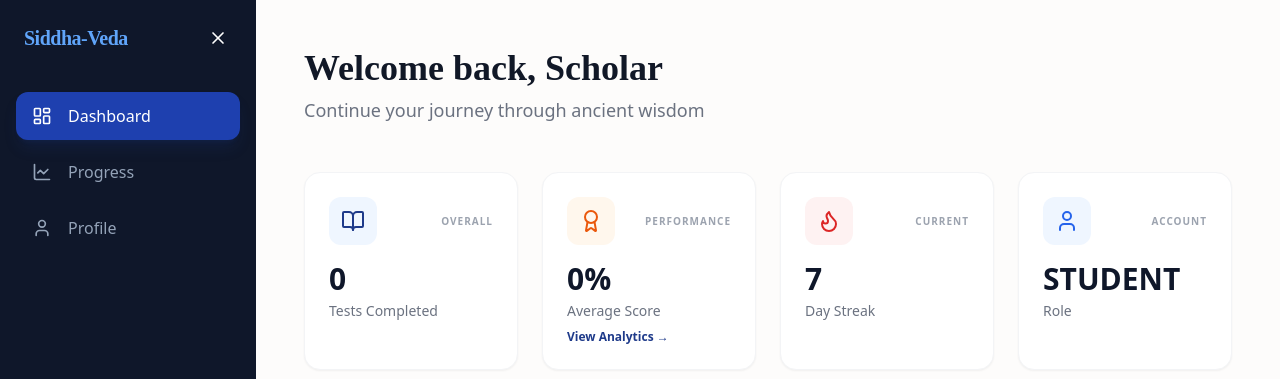
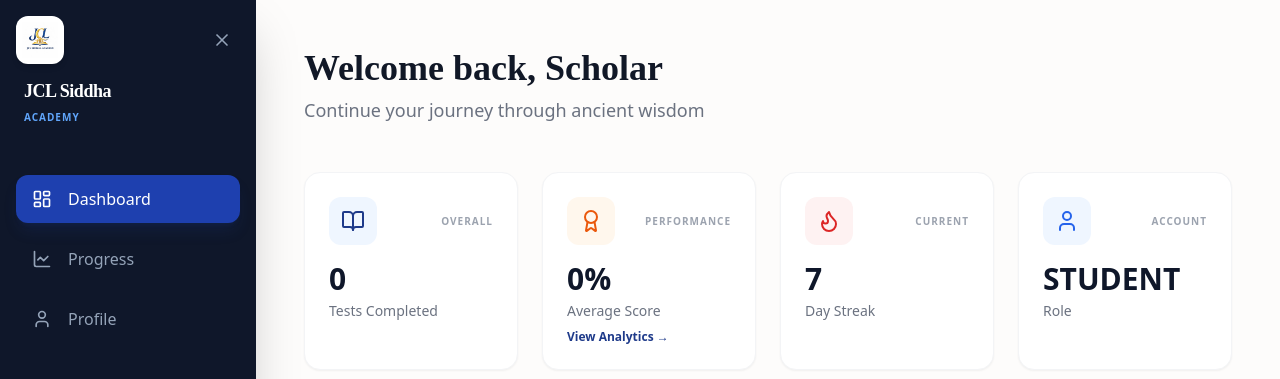
Before and after one commit to Abinaya-R-2005/siddha, a React (Create React App) app in the folder frontend/: page /dashboard in a window 1280 px wide. Shown: the top 379 px of the page. Built offline with nearby package versions, Linux system fonts and the light colour scheme; no server answers; sample sign-in values are in the browser's storage.

Commit message:
added logo

```diff
--- a/frontend/src/components/Layout/AuthLayout.jsx
+++ b/frontend/src/components/Layout/AuthLayout.jsx
@@ -18,8 +18,19 @@ const AuthLayout = ({ children }) => {
                     transition={{ duration: 0.8, ease: "easeOut" }}
                     className="relative z-10"
                 >
+     <motion.div
+    initial={{ opacity: 0, x: -30 }}
+    animate={{ opacity: 1, x: 0 }}
+    transition={{ duration: 0.8, ease: "easeOut" }}
+    className="relative z-10"
+>
+
+
+
+    <div className="mt-12 h-1 w-24 bg-gradient-to-r from-cyan-500 to-transparent rounded-full" />
+</motion.div>
                     <h1 className="text-5xl lg:text-6xl font-serif font-bold mb-6 leading-tight">
-                        Siddha-Veda Intelligence
+                        JCL Siddha Academy
                     </h1>
                     <p className="text-xl lg:text-2xl text-blue-200 font-light max-w-md">
                         The Modern Archive of Ancient Wisdom
--- a/frontend/src/pages/Dashboard.jsx
+++ b/frontend/src/pages/Dashboard.jsx
@@ -76,16 +76,62 @@ const Dashboard = () => {
 
   return (
     <div className="flex min-h-screen bg-[#FDFCFB] font-sans text-slate-900">
-      {/* SIDEBAR */}
-      <aside className={`${isSidebarOpen ? 'w-64' : 'w-20'} bg-[#0F172A] text-white transition-all duration-300 flex flex-col fixed h-full z-50`}>
-        <div className="p-6 flex items-center justify-between">
-          {isSidebarOpen && <motion.h1 initial={{ opacity: 0 }} animate={{ opacity: 1 }} className="text-xl font-serif font-bold tracking-tight text-blue-400">Siddha-Veda</motion.h1>}
-          <button onClick={() => setSidebarOpen(!isSidebarOpen)} className="p-1 hover:bg-slate-800 rounded-md">
-            {isSidebarOpen ? <X size={20} /> : <Menu size={20} />}
-          </button>
+
+      {/* SIDEBAR - Fixed width logic (w-64 vs w-24) */}
+      <aside className={`${isSidebarOpen ? 'w-64' : 'w-24'} bg-[#0F172A] text-white transition-all duration-300 flex flex-col fixed h-full z-50 shadow-2xl overflow-hidden`}>
+
+        {/* LOGO & BRANDING SECTION */}
+        <div className="p-4 mb-4 flex flex-col items-center">
+          <div className={`w-full flex items-center transition-all duration-300 ${isSidebarOpen ? 'justify-between mb-2' : 'justify-center'}`}>
+
+            {/* White Logo Container to make the logo visible against dark blue */}
+            <div className={`bg-white p-1.5 rounded-xl shadow-md transition-all duration-300 ${isSidebarOpen ? 'h-12 w-12' : 'h-14 w-14'}`}>
+              <img
+                src="/LOGO.jpeg"
+                alt="JCL Logo"
+                className="h-full w-full object-contain"
+              />
+            </div>
+
+            {isSidebarOpen && (
+              <button onClick={() => setSidebarOpen(false)} className="p-2 hover:bg-slate-800 rounded-lg text-slate-400">
+                <X size={20} />
+              </button>
+            )}
+          </div>
+
+          {/* Brand Name - Only visible when sidebar is open */}
+          <AnimatePresence>
+            {isSidebarOpen && (
+              <motion.div
+                initial={{ opacity: 0, x: -10 }}
+                animate={{ opacity: 1, x: 0 }}
+                exit={{ opacity: 0 }}
+                className="w-full text-left mt-2 px-2"
+              >
+                <span className="text-lg font-serif font-bold tracking-tight text-white leading-tight block">
+                  JCL Siddha
+                </span>
+                <span className="text-[10px] font-sans text-blue-400 font-bold uppercase tracking-widest">
+                  Academy
+                </span>
+              </motion.div>
+            )}
+          </AnimatePresence>
+
+          {/* Collapsed Menu Toggle */}
+          {!isSidebarOpen && (
+            <button
+              onClick={() => setSidebarOpen(true)}
+              className="mt-6 p-3 hover:bg-slate-800 rounded-xl text-slate-400 transition-colors"
+            >
+              <Menu size={24} />
+            </button>
+          )}
         </div>
 
-        <nav className="flex-1 mt-4 px-4 space-y-2">
+        {/* NAVIGATION */}
+        <nav className="flex-1 mt-4 px-4 space-y-3">
           <NavItem
             icon={<LayoutDashboard size={20} />}
             label="Dashboard"
@@ -107,16 +153,20 @@ const Dashboard = () => {
           />
         </nav>
 
+        {/* LOGOUT */}
         <div className="p-4 border-t border-slate-800">
-          <button onClick={() => { localStorage.removeItem('token'); navigate('/login'); }} className="flex items-center gap-4 px-4 py-3 w-full text-slate-400 hover:text-white transition-colors hover:bg-red-500/10 rounded-xl">
+          <button
+            onClick={() => { localStorage.removeItem('token'); navigate('/login'); }}
+            className="flex items-center gap-4 px-4 py-3 w-full text-slate-400 hover:text-white transition-colors hover:bg-red-500/10 rounded-xl"
+          >
             <LogOut size={20} />
             {isSidebarOpen && <span className="font-medium">Logout</span>}
           </button>
         </div>
       </aside>
 
-      {/* MAIN CONTENT AREA */}
-      <main className={`flex-1 transition-all duration-300 ${isSidebarOpen ? 'ml-64' : 'ml-20'} p-8 md:p-12`}>
+      {/* MAIN CONTENT AREA - Matches Sidebar Margin */}
+      <main className={`flex-1 transition-all duration-300 ${isSidebarOpen ? 'ml-64' : 'ml-24'} p-8 md:p-12`}>
         <header className="mb-12 flex justify-between items-end">
           <div>
             <h2 className="text-4xl font-serif font-bold text-gray-900 mb-2">Welcome back, {user.fullName}</h2>
@@ -180,15 +230,9 @@ const Dashboard = () => {
                 className="appearance-none bg-white border border-gray-200 rounded-lg px-4 py-2 pr-10 text-sm font-medium focus:outline-none focus:ring-2 focus:ring-blue-900/20 cursor-pointer"
               >
                 <option>All Subjects</option>
-                {subjects.length > 0 ? subjects.map((s) => (
+                {subjects.map((s) => (
                   <option key={s._id || s.name} value={s.name}>{s.name}</option>
-                )) : (
-                  <>
-                    <option>Noi Naadal</option>
-                    <option>Maruthuvam</option>
-                    <option>Gunapadam</option>
-                  </>
-                )}
+                ))}
               </select>
               <ChevronDown size={16} className="absolute right-3 top-1/2 -translate-y-1/2 text-gray-400 pointer-events-none" />
             </div>
@@ -207,7 +251,7 @@ const Dashboard = () => {
                   className="bg-white p-8 rounded-3xl border border-gray-100 shadow-sm relative overflow-hidden group"
                 >
                   <div className="flex justify-between items-start mb-6">
-                    <span className={`bg-[#0F172A] text-white text-[11px] font-bold px-3 py-1 rounded-full uppercase tracking-wider`}>
+                    <span className="bg-[#0F172A] text-white text-[11px] font-bold px-3 py-1 rounded-full uppercase tracking-wider">
                       {exam.subject}
                     </span>
                     <Calendar className="text-gray-300" size={20} />
@@ -248,10 +292,12 @@ const Dashboard = () => {
 const NavItem = ({ icon, label, active = false, isOpen, onClick }) => (
   <button
     onClick={onClick}
-    className={`flex items-center gap-4 px-4 py-3 rounded-xl w-full transition-all ${active ? 'bg-blue-800 text-white shadow-lg shadow-blue-900/20' : 'text-slate-400 hover:bg-slate-800 hover:text-white'
-      }`}
+    className={`flex items-center gap-4 px-4 py-3 rounded-xl w-full transition-all ${
+      active ? 'bg-blue-800 text-white shadow-lg shadow-blue-900/20' : 'text-slate-400 hover:bg-slate-800 hover:text-white'
+    }`}
   >
-    {icon} {isOpen && <span className="font-medium whitespace-nowrap">{label}</span>}
+    <div className={`${!isOpen ? 'w-full flex justify-center' : ''}`}>{icon}</div>
+    {isOpen && <span className="font-medium whitespace-nowrap">{label}</span>}
   </button>
 );
 
```
Also changed, not shown: frontend/public/LOGO.jpeg (added), 1 other file (tests, documents, lock files or other folders).
